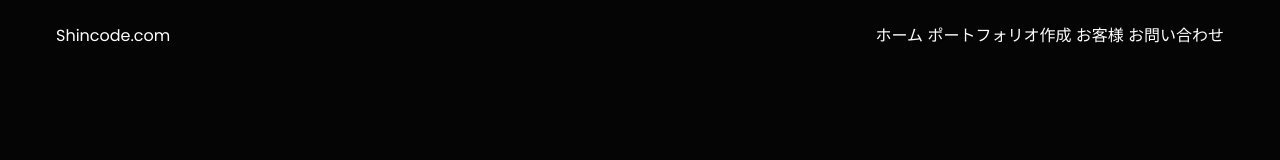
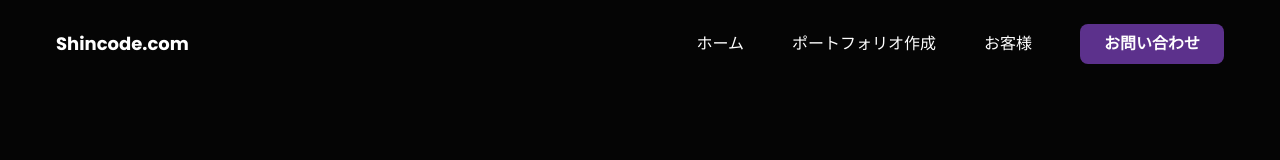
Before and after one commit to k-lib-jpg/tailwindcss-practice, a website: page src/index.html in a window 1280 px wide. Drawn offline with nearby package versions, Linux system fonts and the light colour scheme; files that its build step writes are made by us from their sources; a web font is replaced by a local one.

Commit message:
adding navigation bar

```diff
--- a/src/index.html
+++ b/src/index.html
@@ -9,18 +9,20 @@
     <link rel="preconnect" href="https://fonts.googleapis.com">
     <link rel="preconnect" href="https://fonts.gstatic.com" crossorigin>
     <link href="https://fonts.googleapis.com/css2?family=Poppins:ital,wght@0,100;0,200;0,300;0,400;0,500;0,600;0,700;0,800;0,900;1,100;1,200;1,300;1,400;1,500;1,600;1,700;1,800;1,900&family=Potta+One&display=swap" rel="stylesheet">
+    <link rel="stylesheet" href="https://cdnjs.cloudflare.com/ajax/libs/font-awesome/7.0.1/css/all.min.css" integrity="sha512-2SwdPD6INVrV/lHTZbO2nodKhrnDdJK9/kg2XD1r9uGqPo1cUbujc+IYdlYdEErWNu69gVcYgdxlmVmzTWnetw==" crossorigin="anonymous" referrerpolicy="no-referrer" />
   </head>
   <body class="font-poppins bg-main-bg text-white">
       <!-- ナビゲーションバー -->
        <header class="py-6">
         <div class="container mx-auto flex justify-between items-center px-8 md:px-14 w-full">
-          <div>Shincode.com</div>
-          <div>
-            <a href="#home">ホーム</a>
-            <a href="#portfolip">ポートフォリオ作成</a>
-            <a href="#clients">お客様</a>
-            <a href="#contact"><button>お問い合わせ</button></a>
+          <div class="text-lg font-bold">Shincode.com</div>
+          <div class="space-x-12 hidden md:flex items-center">
+            <a href="#home" class="hover:text-selected-text transition-all duration-300">ホーム</a>
+            <a href="#portfolio" class="hover:text-selected-text transition-all duration-300">ポートフォリオ作成</a>
+            <a href="#clients" class="hover:text-selected-text transition-all duration-300">お客様</a>
+            <a href="#contact" class="hover:text-selected-text transition-all duration-300"><button class="px-6 py-2 bg-theme-bg font-bold rounded-lg hover:bg-purple-600 transition-all duration-300">お問い合わせ</button></a>
           </div>
+          <div class="md:hidden"><i class="fa-solid fa-bars"></i></div>
         </div>
        </header>
   </body>
--- a/src/input.css
+++ b/src/input.css
@@ -3,4 +3,6 @@
 @theme {
   --font-poppins: "Poppins", sans-serif;
   --color-main-bg: #050505;
+  --color-selected-text: #A3A3FF;
+  --color-theme-bg: #5c318c;
 }
```
